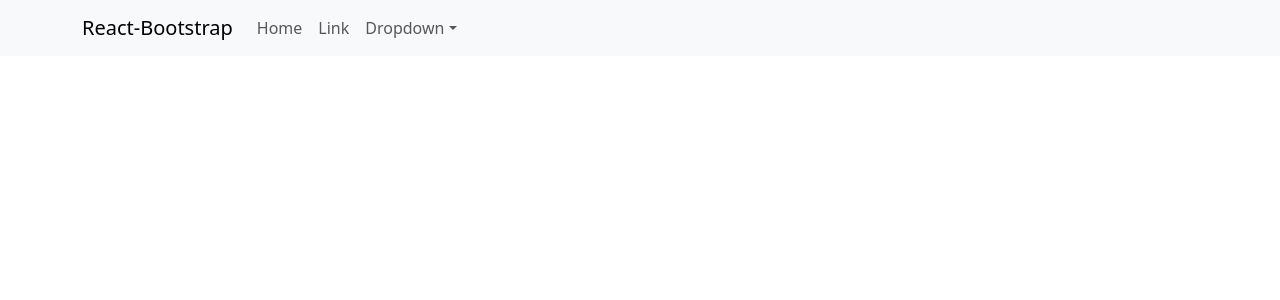
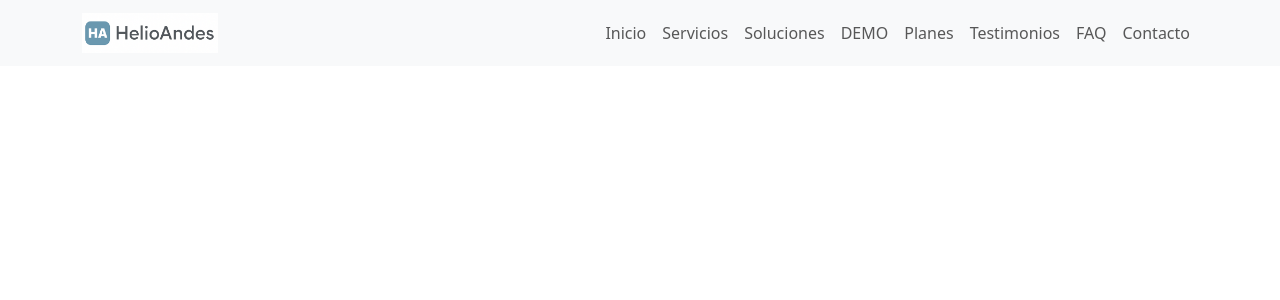
Before and after one commit to Yeikeit/HelioAndes, a React (Create React App) app: page / in a window 1280 px wide. Shown: the top 300 px of the page. Built offline with nearby package versions, Linux system fonts and the light colour scheme.

Commit message:
add navbar

```diff
--- a/src/components/NavbarHelio.js
+++ b/src/components/NavbarHelio.js
@@ -1,28 +1,28 @@
 import Container from 'react-bootstrap/Container';
 import Nav from 'react-bootstrap/Nav';
 import Navbar from 'react-bootstrap/Navbar';
-import NavDropdown from 'react-bootstrap/NavDropdown';
 function NavbarHelio() {
     return (
         <Navbar expand="lg" className="bg-body-tertiary">
       <Container>
-        <Navbar.Brand href="#home">React-Bootstrap</Navbar.Brand>
-        <Navbar.Toggle aria-controls="basic-navbar-nav" />
+      <Navbar.Brand href="#home">
+          <img
+            src="/assets/images/logo.png"
+            alt="HelioAndes Logo"
+            height="40"
+            className="d-inline-block align-top"
+          />
+        </Navbar.Brand>        <Navbar.Toggle aria-controls="basic-navbar-nav" />
         <Navbar.Collapse id="basic-navbar-nav">
-          <Nav className="me-auto">
-            <Nav.Link href="#home">Home</Nav.Link>
-            <Nav.Link href="#link">Link</Nav.Link>
-            <NavDropdown title="Dropdown" id="basic-nav-dropdown">
-              <NavDropdown.Item href="#action/3.1">Action</NavDropdown.Item>
-              <NavDropdown.Item href="#action/3.2">
-                Another action
-              </NavDropdown.Item>
-              <NavDropdown.Item href="#action/3.3">Something</NavDropdown.Item>
-              <NavDropdown.Divider />
-              <NavDropdown.Item href="#action/3.4">
-                Separated link
-              </NavDropdown.Item>
-            </NavDropdown>
+          <Nav className="ms-auto">
+            <Nav.Link href="#home">Inicio</Nav.Link>
+            <Nav.Link href="#servicios">Servicios</Nav.Link>
+            <Nav.Link href="#soluciones">Soluciones</Nav.Link>
+            <Nav.Link href="#demo-calculadora">DEMO</Nav.Link>
+            <Nav.Link href="#planes">Planes</Nav.Link>
+            <Nav.Link href="#testimonios">Testimonios</Nav.Link>
+            <Nav.Link href="#faq">FAQ</Nav.Link>
+            <Nav.Link href="#contacto">Contacto</Nav.Link>
           </Nav>
         </Navbar.Collapse>
       </Container>
```
